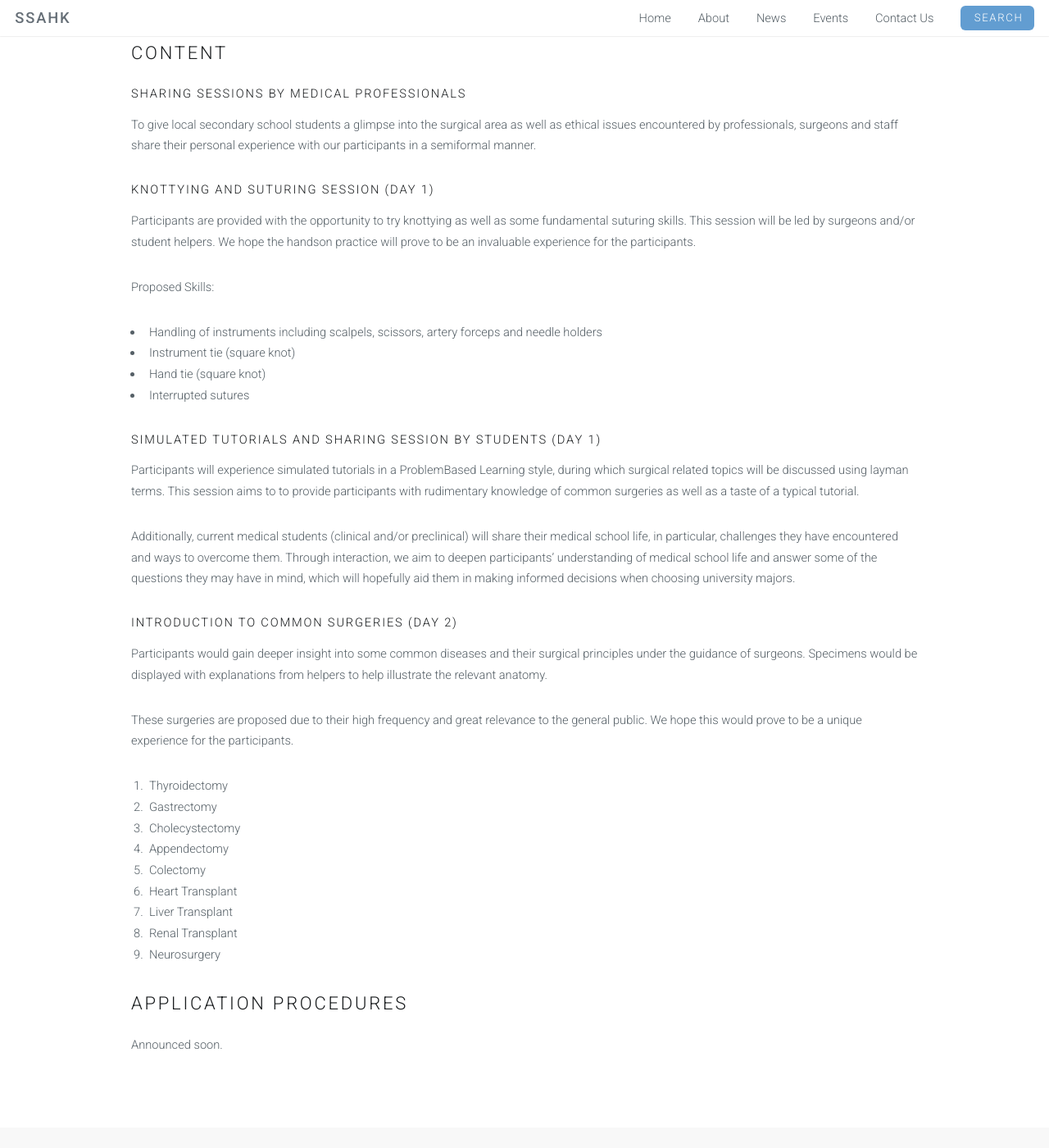
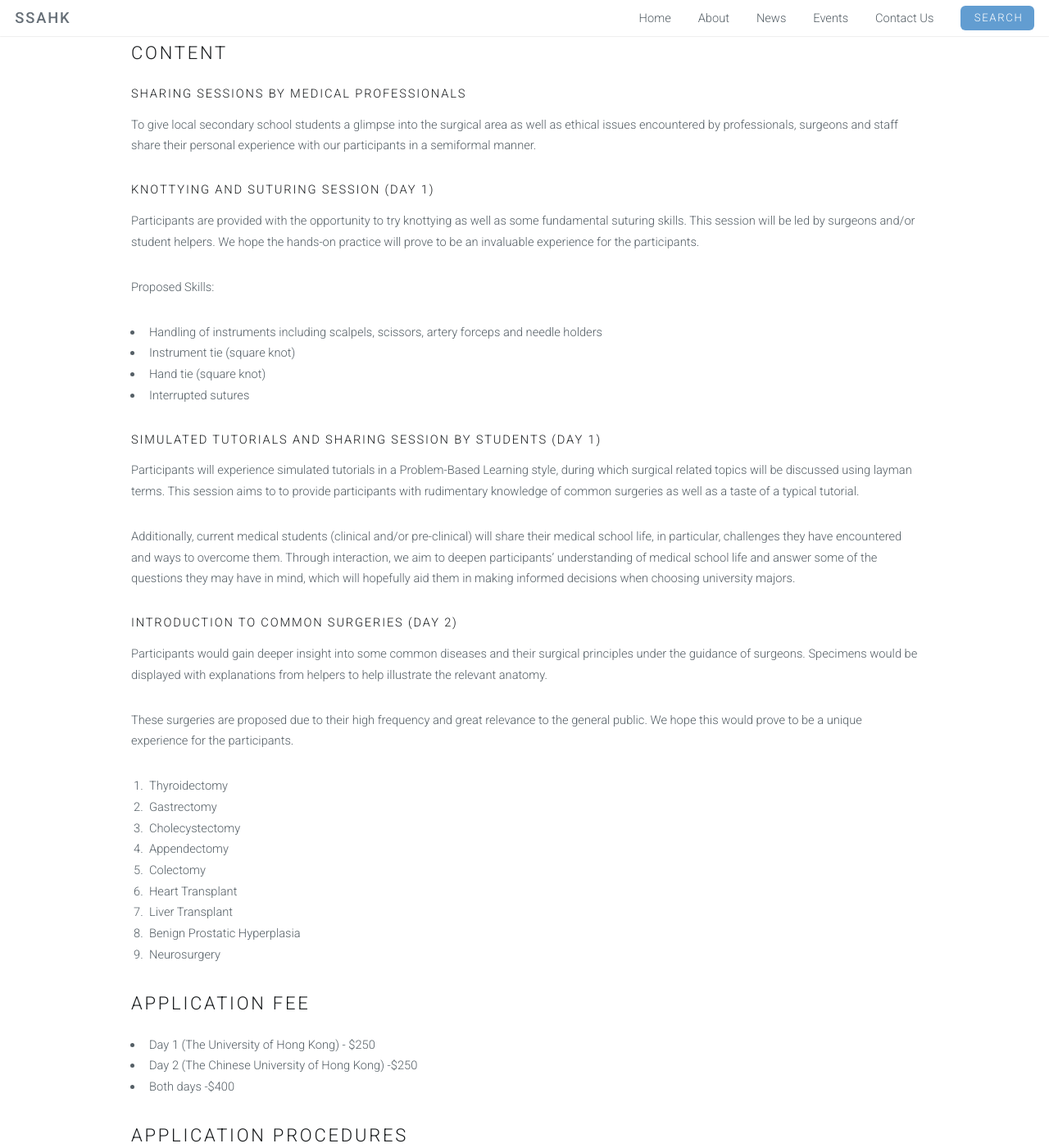
Before and after one commit to SSAHK/ssahk.github.io, a Jekyll site: the page built from _posts/2015-5-1-Surgical-Taster.md, in a window 1280 px wide and 1400 px high, scrolled down 1141 px. Shown: the whole window at 82% size. Built offline with Jekyll 4.4.1, drawn with Linux system fonts in a browser that asks for light colours; Markdown is read by kramdown in place of the engine named in the settings; some of the changed text lies outside the part shown.

Commit message:
update tester day app details

```diff
--- a/_posts/2015-5-1-Surgical-Taster.md
+++ b/_posts/2015-5-1-Surgical-Taster.md
@@ -28,7 +28,7 @@ To give local secondary school students a glimpse into the surgical area as well
 
 ####Knot­tying and Suturing Session (Day 1)
 
-Participants are provided with the opportunity to try knot­tying as well as some fundamental suturing skills. This session will be led by surgeons and/or student helpers. We hope the hands­on practice will prove to be an invaluable experience for the participants.
+Participants are provided with the opportunity to try knot­tying as well as some fundamental suturing skills. This session will be led by surgeons and/or student helpers. We hope the hands­-on practice will prove to be an invaluable experience for the participants.
 
 Proposed Skills:
 
@@ -39,9 +39,9 @@ Proposed Skills:
 
 ####Simulated Tutorials and Sharing Session by Students (Day 1)
 
-Participants will experience simulated tutorials in a Problem­Based Learning style, during which surgical related topics will be discussed using layman terms. This session aims to to provide participants with rudimentary knowledge of common surgeries as well as a taste of a typical tutorial.
+Participants will experience simulated tutorials in a Problem-­Based Learning style, during which surgical related topics will be discussed using layman terms. This session aims to to provide participants with rudimentary knowledge of common surgeries as well as a taste of a typical tutorial.
 
-Additionally, current medical students (clinical and/or pre­clinical) will share their medical school life, in particular, challenges they have encountered and ways to overcome them. Through interaction, we aim to deepen participants’ understanding of medical school life and answer some of the questions they may have in mind, which will hopefully aid them in making informed decisions when choosing university majors.
+Additionally, current medical students (clinical and/or pre­-clinical) will share their medical school life, in particular, challenges they have encountered and ways to overcome them. Through interaction, we aim to deepen participants’ understanding of medical school life and answer some of the questions they may have in mind, which will hopefully aid them in making informed decisions when choosing university majors.
 
 ####Introduction to Common Surgeries (Day 2)
 
@@ -56,8 +56,16 @@ These surgeries are proposed due to their high frequency and great relevance to
 5. Colectomy
 6. Heart Transplant
 7. Liver Transplant
-8. Renal Transplant
+8. Benign Prostatic Hyperplasia
 9. Neurosurgery
 
+##Application Fee
+- Day 1 (The University of Hong Kong) - $250
+- Day 2 (The Chinese University of Hong Kong) -$250
+- Both days -$400
+
 ##Application Procedures
-Announced soon.
+
+1. Interested students should fill in the [Online Application Form](https://docs.google.com/forms/d/1dRmCwX5TmRnHx15IYvVwly6K_eA0t6UNT6xVjr1_pPM/viewform?edit_requested=true)
+2. We will send you a confirmation email detailing the payment method.
+3. Should applicants fail to submit the application fee on time, his/her application will be void.
```
